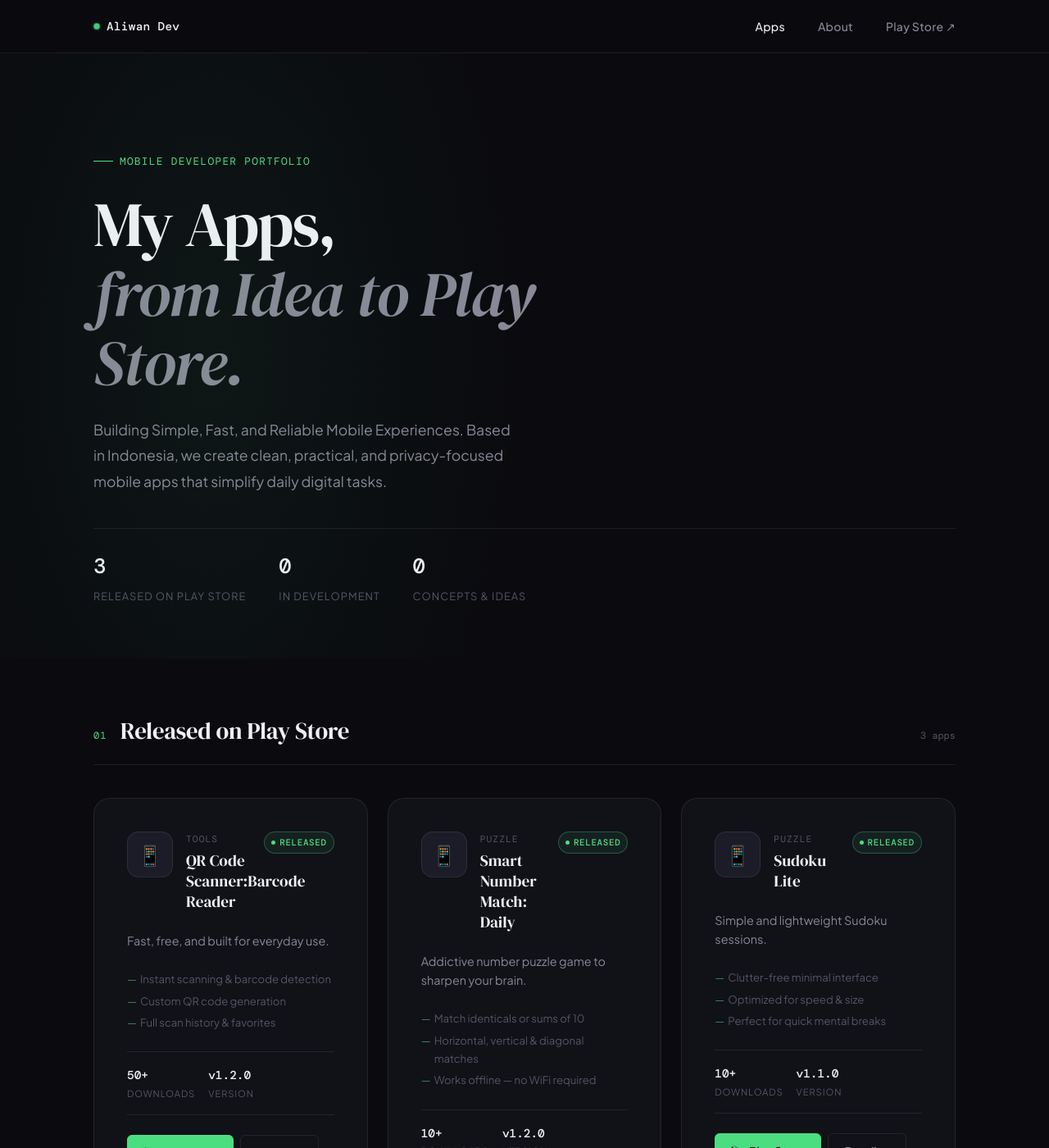
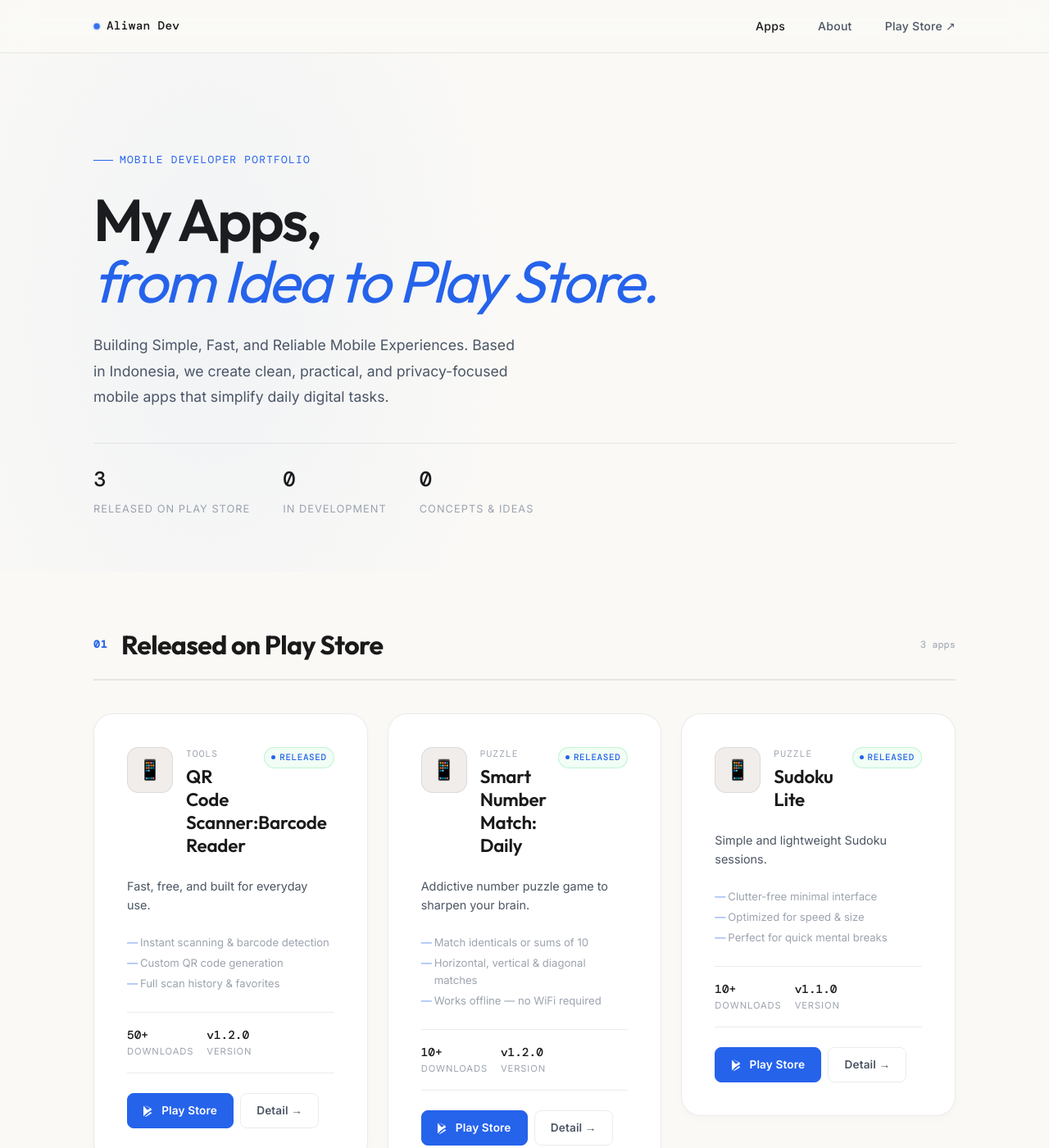
Before and after one commit to aliwan-dev/aliwan-dev.github.io, a Jekyll site: the page built from index.md, in a window 1280 px wide and 1400 px high. Shown: the whole window at 82% size. Built offline with Jekyll 4.4.1, drawn with Linux system fonts in a browser that asks for light colours.

Commit message:
Switch to light theme (warm-cold) and professional typography

```diff
--- a/assets/css/main.scss
+++ b/assets/css/main.scss
@@ -7,32 +7,32 @@
    ============================================================ */
 
 /* ── Google Fonts ── */
-@import url('https://fonts.googleapis.com/css2?family=DM+Serif+Display:ital@0;1&family=DM+Mono:wght@400;500&family=Plus+Jakarta+Sans:wght@300;400;500;600;700&display=swap');
+@import url('https://fonts.googleapis.com/css2?family=Outfit:wght@300;400;500;600;700&family=Inter:wght@300;400;500;600;700&family=DM+Mono:wght@400;500&display=swap');
 
 /* ============================================================
    CSS Custom Properties
    ============================================================ */
 :root {
-  /* Colors */
-  --bg:          #0a0a0f;
-  --bg-card:     #111118;
-  --bg-elevated: #16161f;
-  --surface:     #1c1c28;
-  --border:      rgba(255,255,255,0.08);
-  --border-hover:rgba(255,255,255,0.18);
+  /* Colors - Light Theme (Warm Background, Cold Accents) */
+  --bg:          #faf9f6;       /* Warm linen white */
+  --bg-card:     #ffffff;
+  --bg-elevated: #f4f2ee;
+  --surface:     #f0edea;
+  --border:      rgba(0, 0, 0, 0.08);
+  --border-hover:rgba(0, 0, 0, 0.15);
 
-  --accent:      #4ade80;       /* hijau neon — ganti sesuai selera */
-  --accent-dim:  rgba(74,222,128,0.12);
-  --accent-glow: rgba(74,222,128,0.25);
+  --accent:      #2563eb;       /* Cold Professional Blue */
+  --accent-dim:  rgba(37, 99, 235, 0.08);
+  --accent-glow: rgba(37, 99, 235, 0.12);
 
-  --text-primary:   #f0f0f5;
-  --text-secondary: #888897;
-  --text-muted:     #555565;
+  --text-primary:   #1a1a1a;    /* Deep Charcoal */
+  --text-secondary: #4b5563;    /* Cool Gray */
+  --text-muted:     #9ca3af;
 
   /* Typography */
-  --font-display: 'DM Serif Display', Georgia, serif;
-  --font-body:    'Plus Jakarta Sans', sans-serif;
-  --font-mono:    'DM Mono', 'Courier New', monospace;
+  --font-display: 'Outfit', sans-serif;
+  --font-body:    'Inter', sans-serif;
+  --font-mono:    'DM Mono', monospace;
 
   /* Spacing */
   --space-xs:  0.25rem;
@@ -45,13 +45,13 @@
 
   /* Layout */
   --container: 1100px;
-  --radius-sm: 6px;
-  --radius-md: 12px;
-  --radius-lg: 20px;
+  --radius-sm: 8px;
+  --radius-md: 16px;
+  --radius-lg: 24px;
 
   /* Transitions */
-  --transition: 0.2s cubic-bezier(0.4,0,0.2,1);
-  --transition-slow: 0.4s cubic-bezier(0.4,0,0.2,1);
+  --transition: 0.3s cubic-bezier(0.4, 0, 0.2, 1);
+  --transition-slow: 0.5s cubic-bezier(0.4, 0, 0.2, 1);
 }
 
 /* ============================================================
@@ -68,8 +68,9 @@ body {
   background: var(--bg);
   color: var(--text-primary);
   font-family: var(--font-body);
-  font-size: 16px;
-  line-height: 1.7;
+  font-size: 17px; /* Slightly larger for professionalism */
+  line-height: 1.6;
+  font-weight: 400;
   min-height: 100vh;
   -webkit-font-smoothing: antialiased;
 }
@@ -98,7 +99,7 @@ a:hover { opacity: 0.8; }
   position: sticky;
   top: 0;
   z-index: 100;
-  background: rgba(10,10,15,0.85);
+  background: rgba(250, 249, 246, 0.85); /* Matches warm bg */
   backdrop-filter: blur(20px);
   -webkit-backdrop-filter: blur(20px);
   border-bottom: 1px solid var(--border);
@@ -170,7 +171,7 @@ a:hover { opacity: 0.8; }
   left: -10%;
   width: 60%;
   height: 200%;
-  background: radial-gradient(ellipse at center, rgba(74,222,128,0.06) 0%, transparent 70%);
+  background: radial-gradient(ellipse at center, rgba(37, 99, 235, 0.04) 0%, transparent 70%);
   pointer-events: none;
 }
 
@@ -196,18 +197,19 @@ a:hover { opacity: 0.8; }
 
 .hero h1 {
   font-family: var(--font-display);
-  font-size: clamp(2.8rem, 6vw, 5rem);
-  font-weight: 400;
-  line-height: 1.1;
-  letter-spacing: -0.02em;
+  font-size: clamp(3rem, 7vw, 4.5rem);
+  font-weight: 600;
+  line-height: 1.05;
+  letter-spacing: -0.04em;
   color: var(--text-primary);
   margin-bottom: var(--space-lg);
-  max-width: 700px;
+  max-width: 800px;
 }
 
 .hero h1 em {
   font-style: italic;
-  color: var(--text-secondary);
+  font-weight: 400;
+  color: var(--accent); /* Accent for emphasis */
 }
 
 .hero-desc {
@@ -245,26 +247,27 @@ a:hover { opacity: 0.8; }
    ============================================================ */
 .section-header {
   display: flex;
-  align-items: baseline;
+  align-items: center;
   gap: var(--space-md);
   margin-bottom: var(--space-xl);
   padding-bottom: var(--space-md);
-  border-bottom: 1px solid var(--border);
+  border-bottom: 2px solid var(--border); /* Slightly thicker for light theme */
 }
 
 .section-number {
   font-family: var(--font-mono);
-  font-size: 0.75rem;
+  font-size: 0.8rem;
+  font-weight: 600;
   color: var(--accent);
   letter-spacing: 0.1em;
 }
 
 .section-title {
   font-family: var(--font-display);
-  font-size: 1.8rem;
-  font-weight: 400;
+  font-size: 2rem;
+  font-weight: 700; /* Bolder for professional look */
   color: var(--text-primary);
-  letter-spacing: -0.01em;
+  letter-spacing: -0.02em;
 }
 
 .section-count {
@@ -305,9 +308,9 @@ a:hover { opacity: 0.8; }
   display: flex;
   flex-direction: column;
   gap: var(--space-lg);
-  transition: border-color var(--transition), transform var(--transition), box-shadow var(--transition);
+  transition: all var(--transition-slow); /* Smooth slow transition */
   position: relative;
-  overflow: hidden;
+  box-shadow: 0 4px 12px rgba(0,0,0,0.02);
 }
 
 .app-card::before {
@@ -321,9 +324,9 @@ a:hover { opacity: 0.8; }
 }
 
 .app-card:hover {
-  border-color: var(--border-hover);
-  transform: translateY(-3px);
-  box-shadow: 0 20px 60px rgba(0,0,0,0.4), 0 0 0 1px var(--border-hover);
+  border-color: var(--accent);
+  transform: translateY(-4px);
+  box-shadow: 0 30px 60px rgba(0,0,0,0.08), 0 0 0 1px var(--accent-dim);
 }
 
 .app-card:hover::before { opacity: 1; }
@@ -374,10 +377,11 @@ a:hover { opacity: 0.8; }
 
 .app-card__name {
   font-family: var(--font-display);
-  font-size: 1.2rem;
-  font-weight: 400;
+  font-size: 1.4rem;
+  font-weight: 600;
   color: var(--text-primary);
-  line-height: 1.3;
+  line-height: 1.25;
+  letter-spacing: -0.01em;
 }
 
 .app-card__name a {
@@ -518,14 +522,14 @@ a:hover { opacity: 0.8; }
 
 .btn--primary {
   background: var(--accent);
-  color: #0a0a0f;
+  color: #ffffff;
   border-color: var(--accent);
 }
 
 .btn--primary:hover {
   opacity: 1;
-  background: #6aef9a;
-  box-shadow: 0 0 20px var(--accent-glow);
+  background: #1d4ed8;
+  box-shadow: 0 10px 25px var(--accent-glow);
 }
 
 .btn--secondary {
@@ -607,11 +611,12 @@ a:hover { opacity: 0.8; }
 
 .app-detail__title {
   font-family: var(--font-display);
-  font-size: clamp(2rem, 4vw, 3rem);
-  font-weight: 400;
-  line-height: 1.15;
-  letter-spacing: -0.02em;
+  font-size: clamp(2.5rem, 5vw, 3.5rem);
+  font-weight: 700;
+  line-height: 1.05;
+  letter-spacing: -0.03em;
   margin-bottom: var(--space-sm);
+  color: var(--text-primary);
 }
 
 .app-detail__tagline {
```
